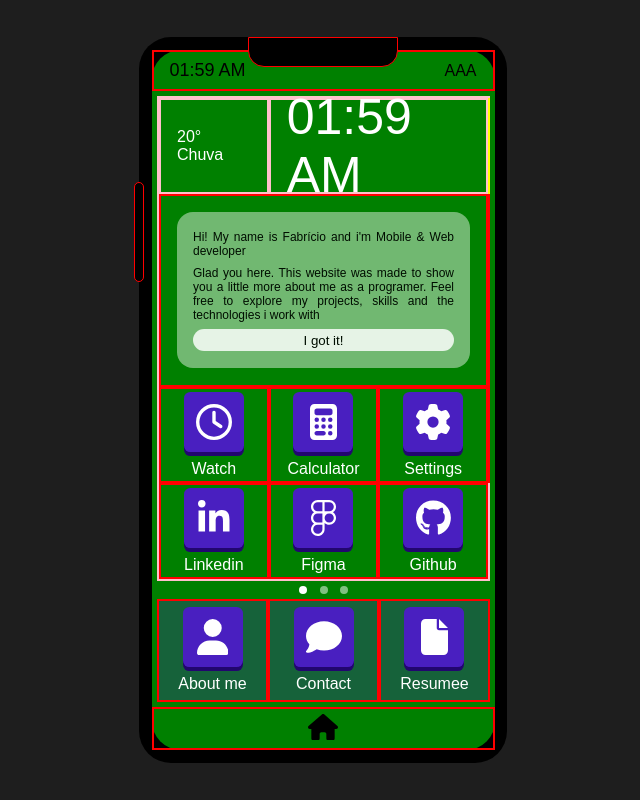
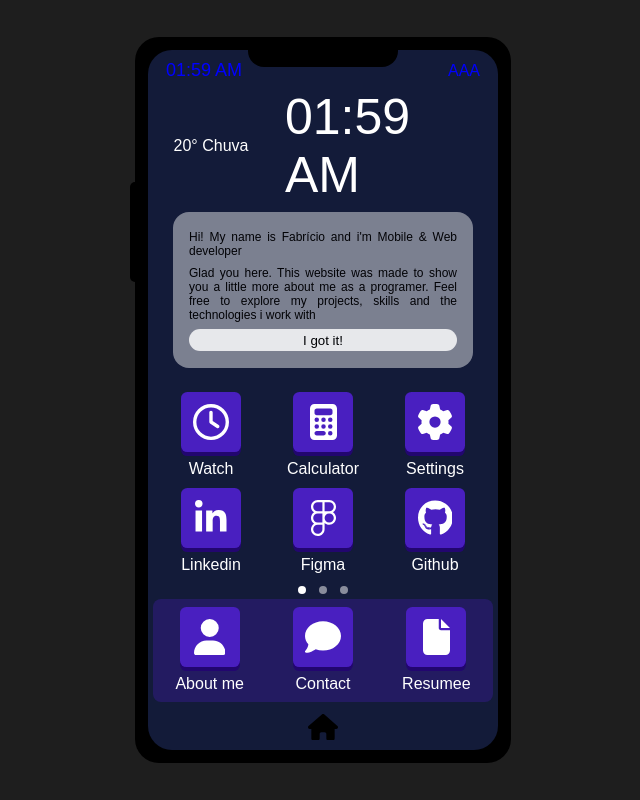
Before and after one commit to FabricioDag/PortfolioDag, a React (Vite) app: page / in a window 1280 px wide. Shown: the whole page, without its empty margins (317-957 px from the left). Built offline with nearby package versions, Linux system fonts and the light colour scheme; a web font is replaced by a local one.

Commit message:
responsive

```diff
--- a/index.html
+++ b/index.html
@@ -6,7 +6,7 @@
     <meta name="viewport" content="width=device-width, initial-scale=1.0" />
     <title>Dev FabricioDag</title>
   </head>
-  <body data-debug="Debug">
+  <body data-debug="noDebug">
     <div id="root"></div>
     <script type="module" src="/src/main.jsx"></script>
   </body>
--- a/src/App.css
+++ b/src/App.css
@@ -152,28 +152,51 @@
     background-color: gray;
     width: 100vw;
     height: 100vh;
+
+    color: red;
   }
 }
 
 
 /* MAIS DE 600PX DE LARGURA E MENOS DE 900PX DE ALTURA --- MOSTRA CELULAR PEQUENO sem titulos icones menores*/
 @media (min-width: 600px) and (max-height: 900px) {
-  .cellphone {
-    background-color: black;
-    border-radius: 0.8rem;
-    padding: 0.8rem;
+  .Cellphone {
+    background-color: rgb(0, 0, 0);
+    border-radius: 1.5rem;
+    padding: .8rem;
   }
 
   .App {
     width: 350px;
     height: 700px;
+    border-radius: 1.5rem;
+
+    color: blue;
+
+    /* width: 250px;
+    height: 500px;  MINHA TV 1080p*/
+  }
+
+  .cameraArea {
+    display: block;
+    height: 30px;
+    width: 150px;
+    background-color: black;
+    position: absolute;
+    top: 0;
+    left: 50%;
+    transform: translateX(-50%);
+    border-radius: 0 0 1rem 1rem;
+
+    border: 1px solid var(--debug-red);
+    z-index: 1000;
   }
 }
 
 
 /* MAIS DE 600 PX LARGURA e MAIS DE 900 PX DE ALTURA  ---- MOSTRA CEULAR GRANDE com titulo icones grandes*/
 
-@media (min-width: 600px) {
+@media (min-width: 600px) and (min-height:900px) {
   .Cellphone {
     padding: 0.8rem;
     background-color: rgb(0, 0, 0);
@@ -184,6 +207,8 @@
     width: 393px;
     height: 852px;
     border-radius: 1.8rem;
+
+    color: green;
   }
 
   .cameraArea {
@@ -203,10 +228,10 @@
 }
 
 /* --------------------- Telas Menores Altura -------------- */
-@media (max-height:900px) {
+/* @media (max-height:900px) {
   .App {
     width: 343px;
     height: 700px;
     border-radius: 1.8rem;
   }
-}
+} */
--- a/src/ui/applications/Home/Home.css
+++ b/src/ui/applications/Home/Home.css
@@ -81,7 +81,7 @@
 /* --------------------- Telas Menores -------------- */
 @media (max-height:760px) {
   .App{
-    background-color: var(--debug-red);
+    /* background-color: var(--debug-red); */
   }
   .appTitle{
     display: none;
@@ -90,7 +90,7 @@
 
 @media (max-height:900px) {
   .App{
-    background-color: var(--debug-green);
+    /* background-color: var(--debug-green); */
   }
 
   .appIcon {
```
